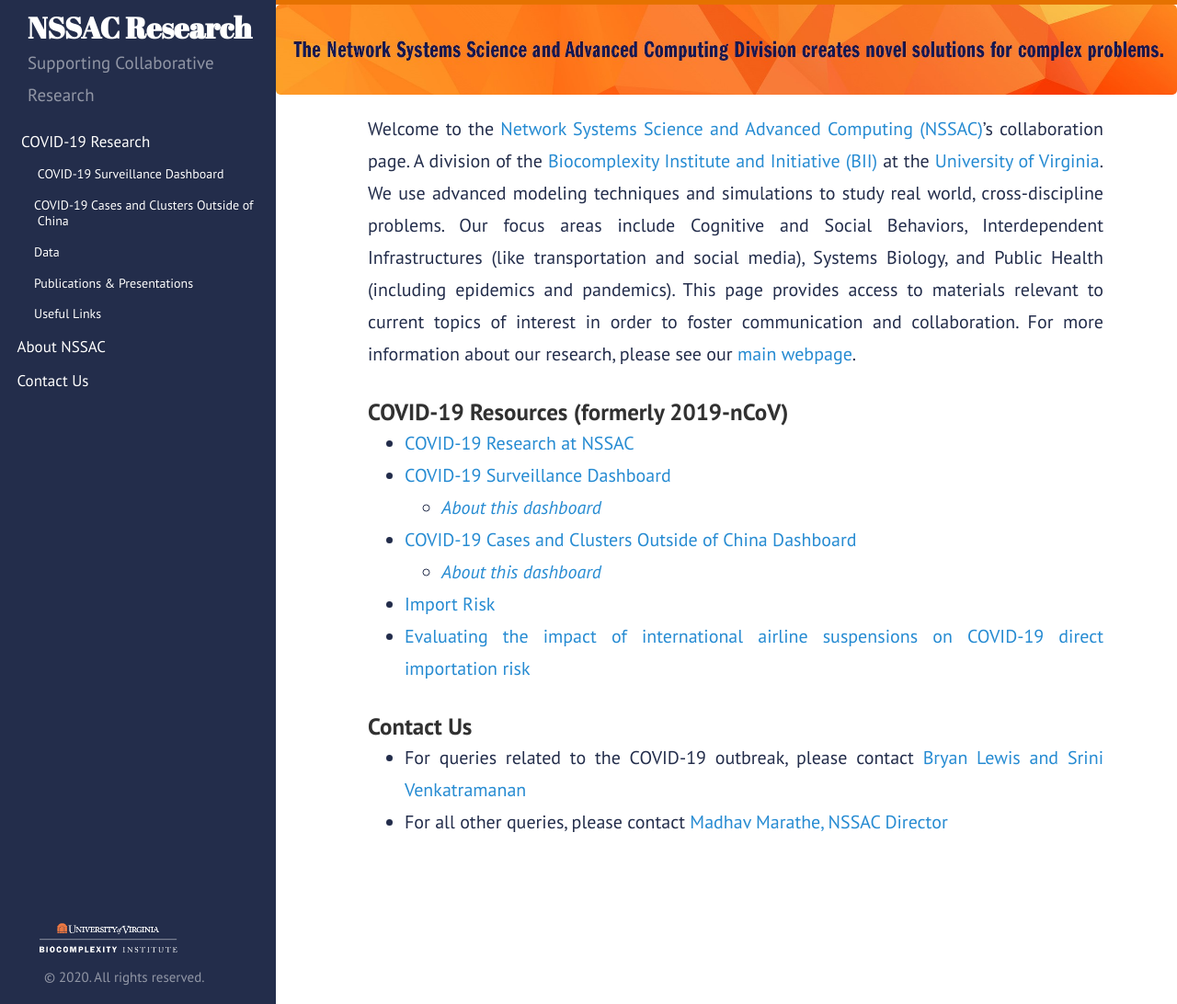
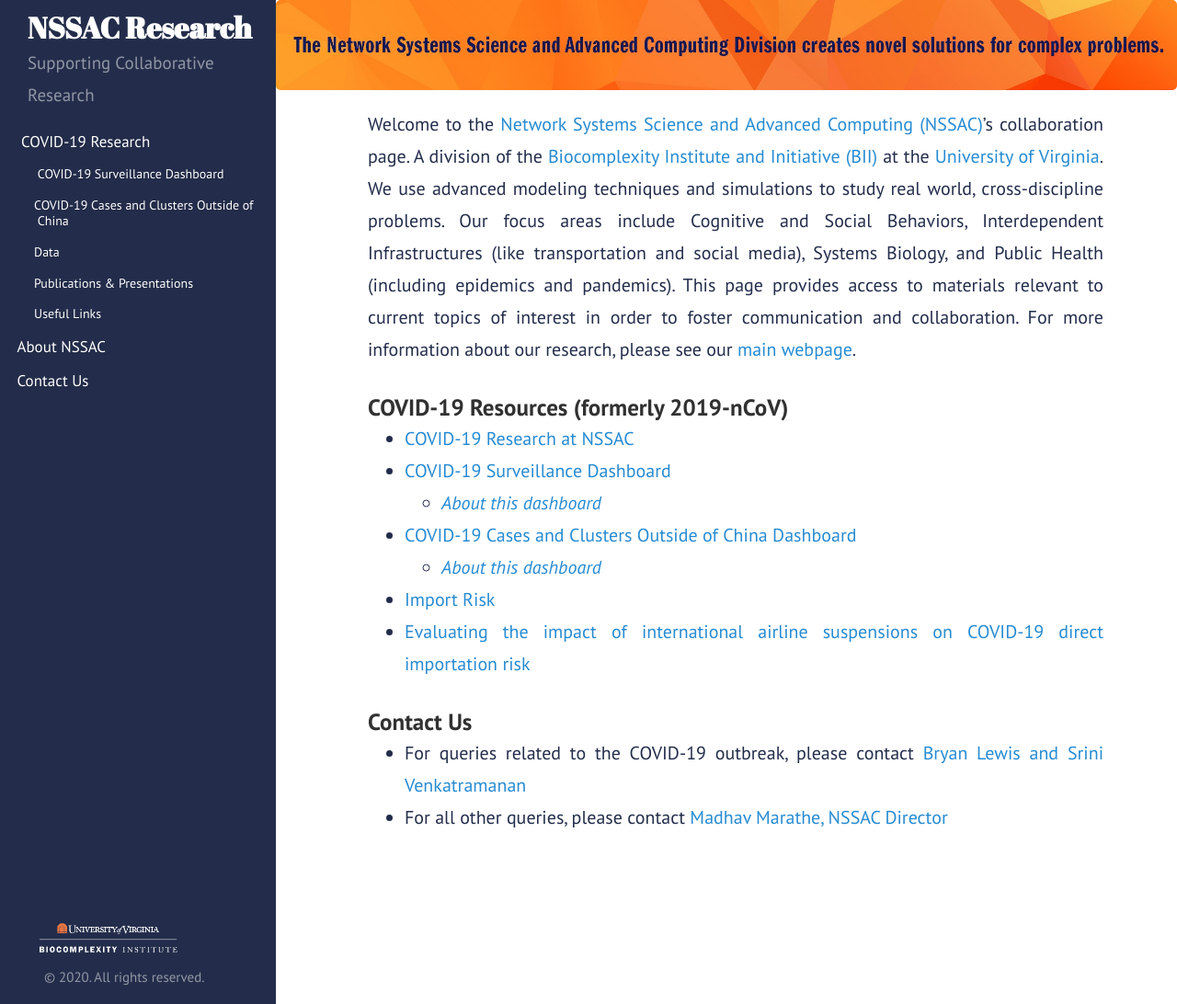
Before and after one commit to mehta-gaurav/mehta-gaurav.github.io, a Jekyll site: the page built from index.md, in a window 1280 px wide and 1092 px high. Shown: the whole window at 92% size. Built offline with Jekyll 4.4.1, drawn with Linux system fonts in a browser that asks for light colours.

Commit message:
Update hyde.css

```diff
--- a/public/css/hyde.css
+++ b/public/css/hyde.css
@@ -66,7 +66,7 @@
 }
 
 .head-img {
-    border-top: 5px solid #E57200;
+/*     border-top: 5px solid #E57200; */
   }
 
 @media (min-width: 48em) {
@@ -82,7 +82,7 @@
   .head-img {
     width: calc(100% - 15em);
     float: right;
-    border-top: 5px solid #E57200;
+/*     border-top: 5px solid #E57200; */
 
   }
 }
```
